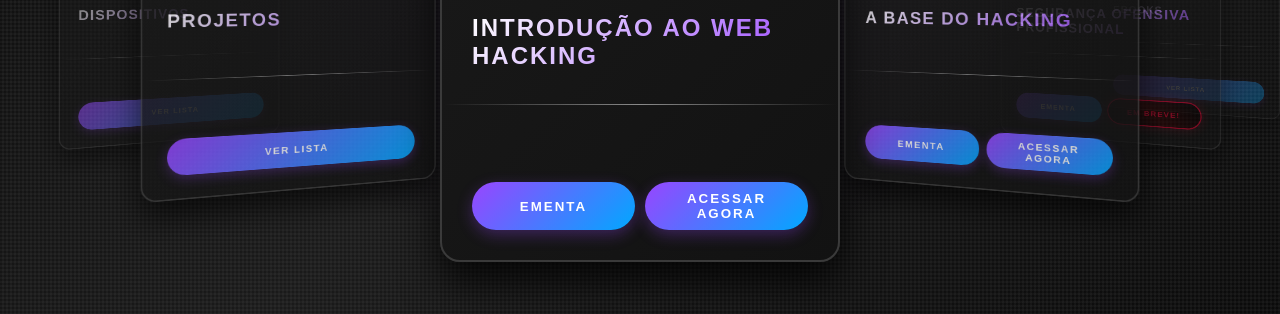
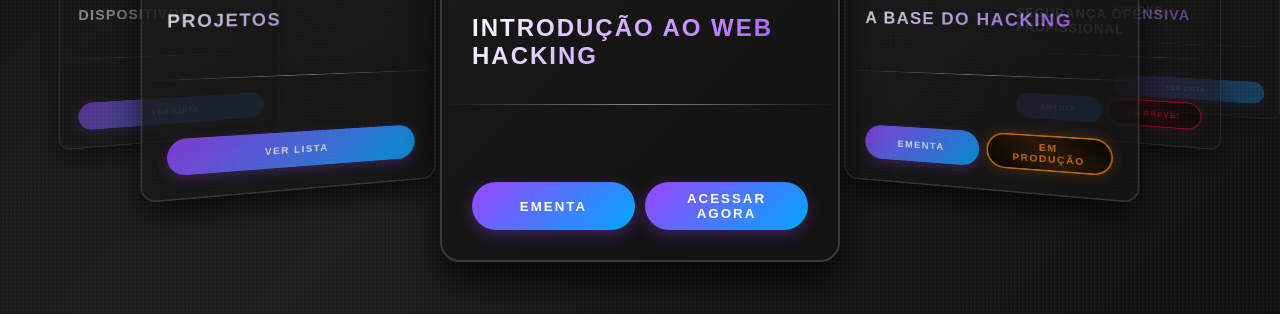
Before and after one commit to FortSec-Project/fortsec, a website: page index.html in a window 1280 px wide. Shown: the part 463-777 px from the top of the page. Drawn offline with Linux system fonts and the light colour scheme.

Commit message:
suspended

```diff
--- a/index.html
+++ b/index.html
@@ -225,5 +225,35 @@
     </div>
 
     <script src="script.js"></script>
+
+    <!-- Curso "A Base do Hacking" em produção: troca o botão ACESSAR AGORA por EM PRODUÇÃO (laranja).
+         Para liberar o curso de novo, é só apagar este bloco de código. -->
+    <script>
+    (function () {
+        function aplicar() {
+            document.querySelectorAll('#carousel .card-cta').forEach(function (btn) {
+                var card = btn.closest('#carousel > *');
+                if (!card) return;
+                var texto = btn.textContent.trim().toUpperCase();
+                if (card.textContent.toUpperCase().indexOf('A BASE DO HACKING') === -1) return;
+                if (texto.indexOf('ACESSAR') !== 0) return;
+
+                var novo = document.createElement('button');
+                novo.className = 'card-cta in-production';
+                novo.textContent = 'EM PRODUÇÃO';
+                novo.type = 'button';
+                novo.addEventListener('click', function (e) {
+                    e.preventDefault();
+                    e.stopPropagation();
+                    e.stopImmediatePropagation();
+                });
+                btn.replaceWith(novo);
+            });
+        }
+        var alvo = document.getElementById('carousel');
+        if (alvo) new MutationObserver(aplicar).observe(alvo, { childList: true, subtree: true });
+        aplicar();
+    })();
+    </script>
 </body>
 </html>
--- a/style.css
+++ b/style.css
@@ -447,6 +447,22 @@ body::before {
     box-shadow: 0 0 25px rgba(255, 0, 51, 0.5);
 }
 
+/* Curso em produção (laranja) - mesmo esquema do botão "unavailable" vermelho */
+.card-cta.in-production {
+    background: linear-gradient(45deg, #000000, #331a00, #000000);
+    border: 2px solid #ff8800;
+    color: #ff8800;
+    box-shadow: 0 0 20px rgba(255, 136, 0, 0.3);
+    cursor: not-allowed;
+    opacity: 0.9;
+}
+
+.card-cta.in-production:hover {
+    transform: none;
+    background: linear-gradient(45deg, #000000, #663300, #000000);
+    box-shadow: 0 0 25px rgba(255, 136, 0, 0.5);
+}
+
 .card-cta.full-width {
     grid-column: 1 / -1;
 }
```
